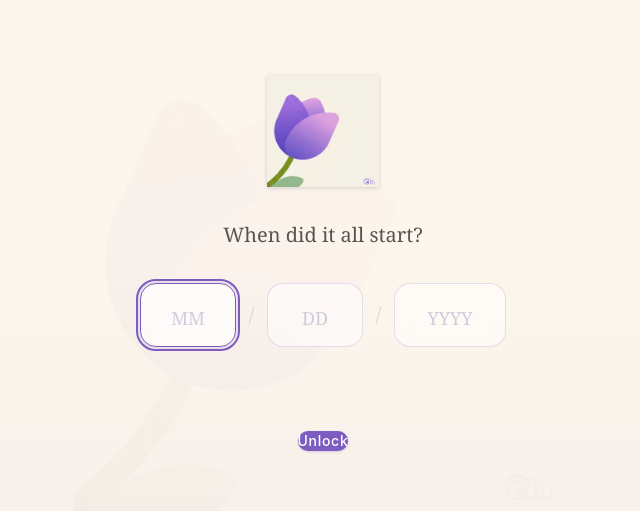
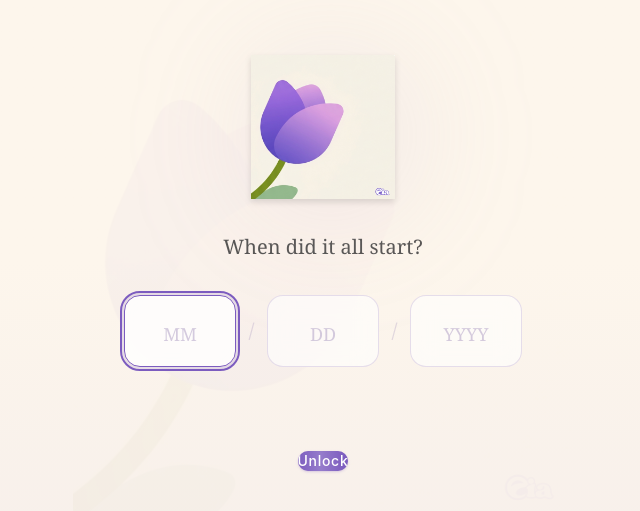
Before and after one commit to LikeNmuFF/mot, a React (Vite) app: page / in a window 1280 px wide. Shown: the part 137-648 px from the top of the page, without its empty margins (317-957 px from the left). Built offline with nearby package versions, Linux system fonts and the light colour scheme.

Commit message:
feat: polish LoginScreen with larger logo, refined inputs, shimmer button

```diff
--- a/src/components/LoginScreen.jsx
+++ b/src/components/LoginScreen.jsx
@@ -63,9 +63,9 @@ function LoginScreen({ onUnlock }) {
     }
   };
 
-  const inputClass = `w-[4.5rem] sm:w-24 h-14 sm:h-16 text-center text-xl sm:text-2xl font-serif
-    bg-white/50 backdrop-blur-sm border-[1.5px] rounded-2xl
-    focus:border-purple focus:bg-white/70 focus:ring-2 focus:ring-purple/10
+  const inputClass = `w-[5rem] sm:w-28 h-16 sm:h-[4.5rem] text-center text-xl sm:text-2xl font-serif
+    bg-white/60 backdrop-blur-md border-[1.5px] rounded-2xl
+    focus:border-purple focus:bg-white/80 focus:ring-2 focus:ring-purple/15
     focus:outline-none transition-all duration-300 ease-out
     placeholder:text-lilac/60 placeholder:text-lg
     ${error ? "border-rose animate-shake" : "border-lilac-light/60"}`;
@@ -102,10 +102,11 @@ function LoginScreen({ onUnlock }) {
               animate="visible"
               className="mb-2"
             >
+              <div className="absolute w-40 h-40 bg-lilac/20 rounded-full blur-3xl pointer-events-none" />
               <img
                 src="/logo.png"
                 alt="Xeia"
-                className="w-24 h-24 sm:w-28 sm:h-28 object-contain drop-shadow-sm"
+                className="w-28 h-28 sm:w-36 sm:h-36 object-contain drop-shadow-md"
               />
             </motion.div>
 
@@ -184,10 +185,11 @@ function LoginScreen({ onUnlock }) {
               initial="hidden"
               animate="visible"
               onClick={handleSubmit}
-              className="mt-1 px-10 py-3 bg-purple text-white font-sans font-medium text-sm tracking-wider rounded-full hover:bg-purple-dark active:bg-purple-dark transition-colors duration-200 shadow-sm shadow-purple/20 hover:shadow-md hover:shadow-purple/20"
+              className="mt-1 px-12 py-3.5 bg-purple text-white font-sans font-medium text-sm tracking-wider rounded-full hover:bg-purple-dark active:bg-purple-dark transition-colors duration-200 shadow-sm shadow-purple/20 hover:shadow-md hover:shadow-purple/25 relative overflow-hidden"
               whileTap={{ scale: 0.96 }}
             >
-              Unlock
+              <span className="relative z-10">Unlock</span>
+              <div className="absolute inset-0 bg-gradient-to-r from-transparent via-white/20 to-transparent -translate-x-full animate-[shimmer_2s_infinite]" />
             </motion.button>
           </motion.div>
         ) : (
--- a/src/index.css
+++ b/src/index.css
@@ -71,6 +71,11 @@ body {
   animation: heartbeat 1.5s ease-in-out infinite;
 }
 
+/* Shimmer effect for button */
+@keyframes shimmer {
+  100% { transform: translateX(100%); }
+}
+
 /* Shake animation for wrong login */
 @keyframes shake {
   0%, 100% { transform: translateX(0); }
```
